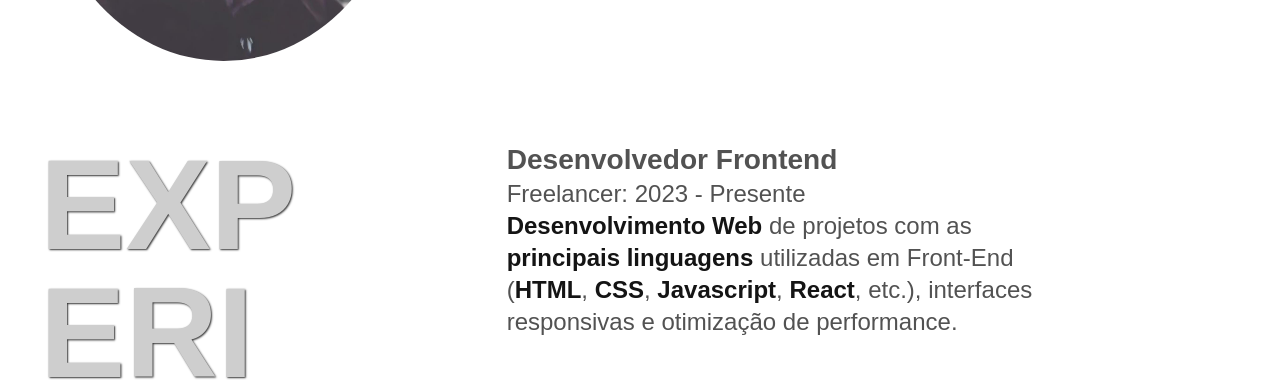
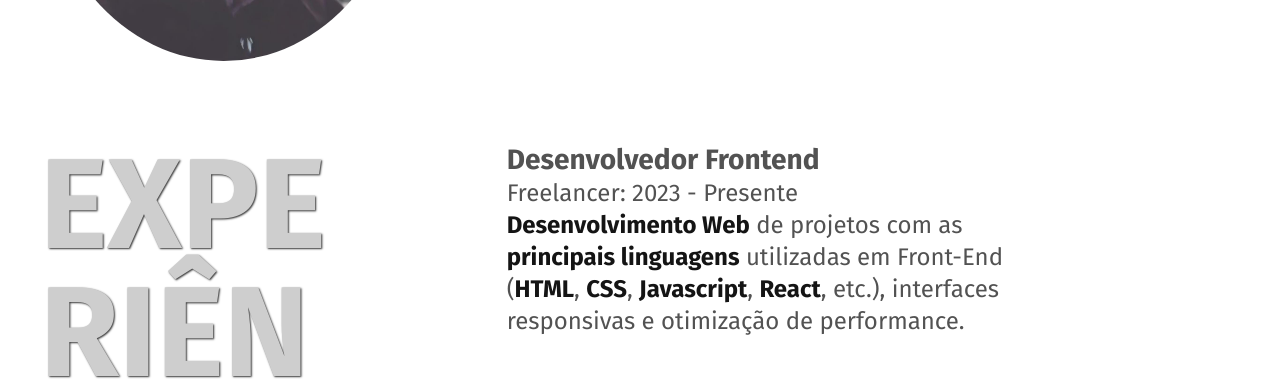
Before and after one commit to Sir-Bitencourt/Sir-Bitencourt.github.io, a plain HTML site: page index.html in a window 1280 px wide. Shown: the part 600-981 px from the top of the page. Drawn offline with Linux system fonts and the light colour scheme.

Commit message:
Alteração de tipografia

```diff
--- a/index.html
+++ b/index.html
@@ -6,6 +6,9 @@
     <title>Edison - Dev Web e Design</title>
     <meta name="description" content="Portfólio de Edison Bitencourt, desenvolvedor web e designer gráfico.">
     <meta name="keywords" content="Edison Bitencourt, portfólio, desenvolvedor web, designer gráfico, UX/UI Design">
+    <link rel="preconnect" href="https://fonts.googleapis.com">
+    <link rel="preconnect" href="https://fonts.gstatic.com" crossorigin>
+    <link href="https://fonts.googleapis.com/css2?family=Fira+Sans:wght@400;500;700&display=swap" rel="stylesheet">
     <link rel="stylesheet" href="./css/style.css">
     <link rel="icon" href="./img/detalhe.svg" type="image/svg+xml">
 </head>
```
